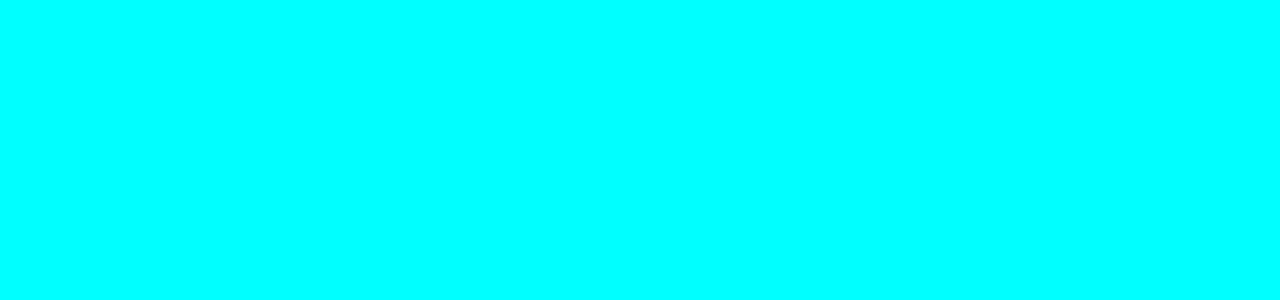
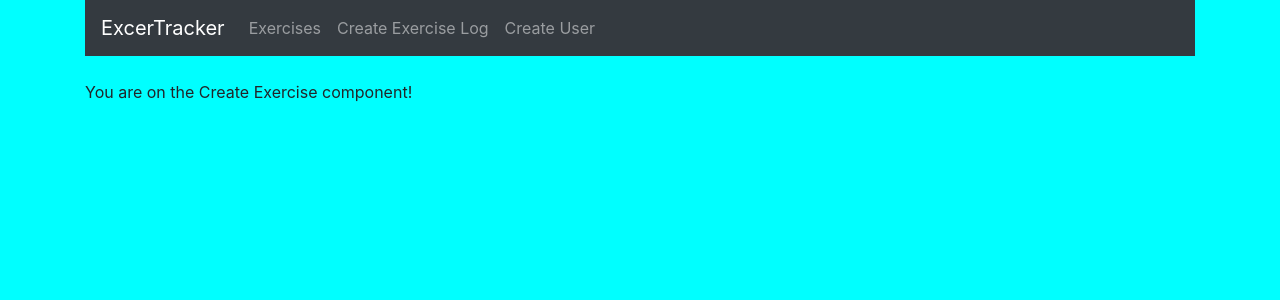
Before and after one commit to yaroslavkhudchenko/mern-stack-app-tutorial-fcc, a React (Create React App) app: page /create in a window 1280 px wide. Shown: the top 300 px of the page. Built offline with nearby package versions, Linux system fonts and the light colour scheme.

Commit message:
added components all

```diff
--- a/package.json
+++ b/package.json
@@ -9,6 +9,7 @@
     "bootstrap": "^4.5.0",
     "node-sass": "^4.14.1",
     "react": "^16.13.1",
+    "react-bootstrap": "^1.0.1",
     "react-dom": "^16.13.1",
     "react-router-dom": "^5.2.0",
     "react-scripts": "^3.4.1"
--- a/src/App.js
+++ /dev/null
@@ -1,11 +0,0 @@
-import React from 'react';
-import './App.scss';
-import 'bootstrap';
-
-const App = () =>
-    <div className="App">
-
-    </div>
-
-
-export default App;
--- /dev/null
+++ b/src/Components/App.js
@@ -0,0 +1,23 @@
+import React from 'react';
+import { BrowserRouter as Router, Route } from "react-router-dom";
+import './../App.scss';
+import "bootstrap/dist/css/bootstrap.min.css";
+
+import { Navbar } from "./Navbar"
+import { ExercisesList } from "./ExercisesList";
+import { EditExercise } from "./EditExercise";
+import { CreateExercise } from "./CreateExercise";
+import { CreateUser } from "./CreateUser";
+
+export const App = () =>
+  <Router>
+    <div className="container">
+      <Navbar />
+      <br />
+      {/* react router will load the exact component for each path */}
+      <Route path="/" exact component={ExercisesList} />
+      <Route path="/edit/:id" component={EditExercise} />
+      <Route path="/create" component={CreateExercise} />
+      <Route path="/user" component={CreateUser} />
+    </div>
+  </Router>
--- /dev/null
+++ b/src/Components/CreateExercise.js
@@ -0,0 +1,6 @@
+import React from 'react';
+
+export const CreateExercise = () =>
+    <div>
+        <p>You are on the Create Exercise component!</p>
+    </div>
--- /dev/null
+++ b/src/Components/CreateUser.js
@@ -0,0 +1,6 @@
+import React from 'react';
+
+export const CreateUser = () =>
+    <div>
+        <p>You are on the Create User component!</p>
+    </div>
--- /dev/null
+++ b/src/Components/EditExercise.js
@@ -0,0 +1,6 @@
+import React from 'react';
+
+export const EditExercise = () =>
+    <div>
+        <p>You are on the Edit Exercise component!</p>
+    </div>
--- /dev/null
+++ b/src/Components/ExercisesList.js
@@ -0,0 +1,6 @@
+import React from 'react';
+
+export const ExercisesList = () =>
+    <div>
+        <p>You are on the Exercises List component!</p>
+    </div>
--- /dev/null
+++ b/src/Components/Navbar.js
@@ -0,0 +1,20 @@
+import React from 'react';
+import { Link } from 'react-router-dom';
+
+export const Navbar = () =>
+    <nav className="navbar navbar-dark bg-dark navbar-expand-lg">
+        <Link to="/" className="navbar-brand">ExcerTracker</Link>
+        <div className="collpase navbar-collapse">
+            <ul className="navbar-nav mr-auto">
+                <li className="navbar-item">
+                    <Link to="/" className="nav-link">Exercises</Link>
+                </li>
+                <li className="navbar-item">
+                    <Link to="/create" className="nav-link">Create Exercise Log</Link>
+                </li>
+                <li className="navbar-item">
+                    <Link to="/user" className="nav-link">Create User</Link>
+                </li>
+            </ul>
+        </div>
+    </nav>
--- a/src/index.js
+++ b/src/index.js
@@ -1,6 +1,6 @@
 import React from 'react';
 import ReactDOM from 'react-dom';
-import App from './App';
+import { App } from './Components/App';
 import * as serviceWorker from './serviceWorker';
 
 ReactDOM.render(
```
Also changed, not shown: 1 other file (tests, documents, lock files or other folders).
